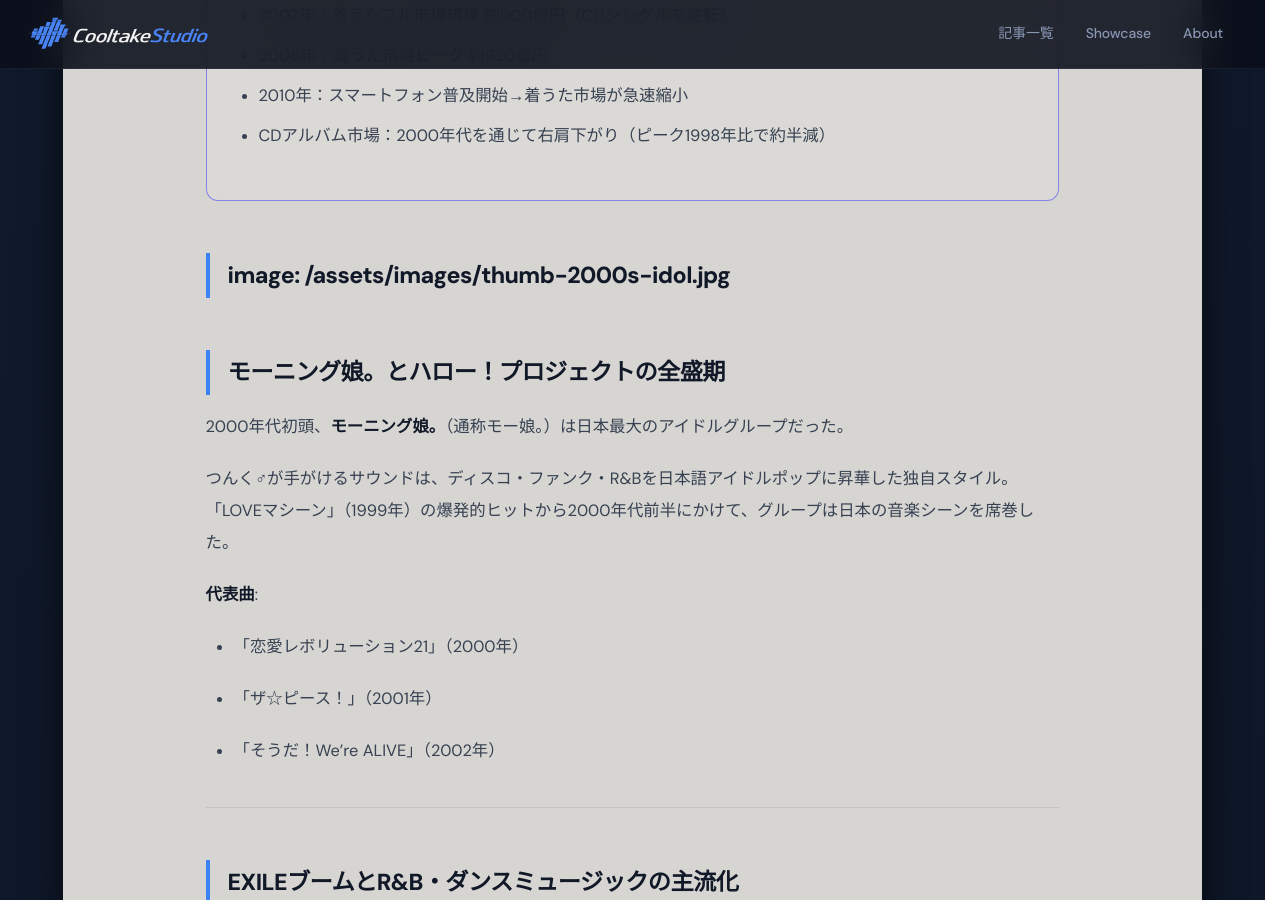
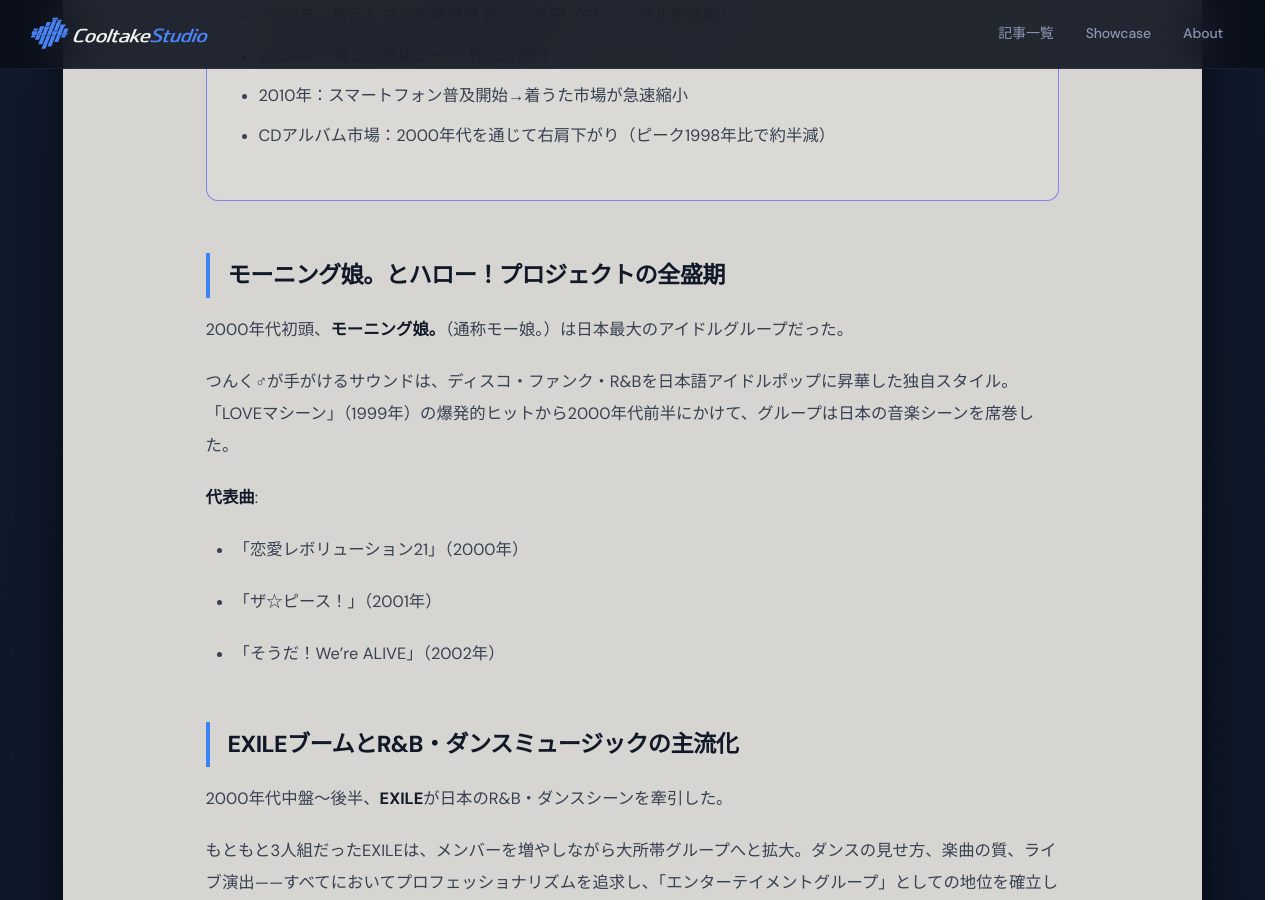
Before and after one commit to cooltake/cooltake-staging, a Jekyll site: the page built from _posts/2026-05-30-japan-music-14-2000s-idol.md, in a window 1280 px wide and 900 px high, scrolled down 669 px. Built offline with Jekyll 4.4.1, drawn with Linux system fonts in a browser that asks for light colours; some web fonts are replaced.

Commit message:
fix: remove body-leaked image/frontmatter in 2026-05-30-japan-music-14-2000s-idol.md

```diff
--- a/_posts/2026-05-30-japan-music-14-2000s-idol.md
+++ b/_posts/2026-05-30-japan-music-14-2000s-idol.md
@@ -43,8 +43,6 @@
 
 
 
-image: /assets/images/thumb-2000s-idol.jpg
----
 
 
 
@@ -70,7 +68,6 @@
 
 
 
----
 
 
 
@@ -100,7 +97,6 @@
 
 
 
----
 
 
 
@@ -136,7 +132,6 @@
 
 
 
----
 
 
 
@@ -145,22 +140,15 @@
 
 
 | 機材 | 用途 | 特記 |
-
 |------|------|------|
-
 | Apple Logic Pro | DAW | 2000年代にProToolsと並ぶ標準に |
-
 | Roland Fantom-X | シンセ・音源 | J-POP制作の定番ワークステーション |
-
 | Akai MPC2500 | サンプラー | R&B・ヒップホップ系に必須 |
-
 | Native Instruments Komplete | プラグイン | ソフトシンセ普及の象徴 |
-
 | Pro Tools HD | DAW/録音 | プロスタジオの標準 |
 
 
 
----
 
 
 
@@ -178,7 +166,6 @@
 
 
 
----
 
 
 
@@ -233,7 +220,6 @@
 </div>
 
 
----
 
 
 
@@ -305,7 +291,6 @@
 
 - ブレイクダウン（静かなパート）を必ず入れる（技の見せ場）
 
----
 
 <div style="display:flex;justify-content:space-between;flex-wrap:wrap;gap:.8rem;margin:2rem 0;">
 <a href="/2026/05/30/japan-music-13-hiphop-rb/" style="display:inline-block;padding:.5rem 1rem;background:#e8edf2;border:1px solid #c8c5c0;border-radius:8px;color:#1e3a5f;text-decoration:none;font-size:.9rem;">← #13 ヒップホップ・R&B</a>
```
